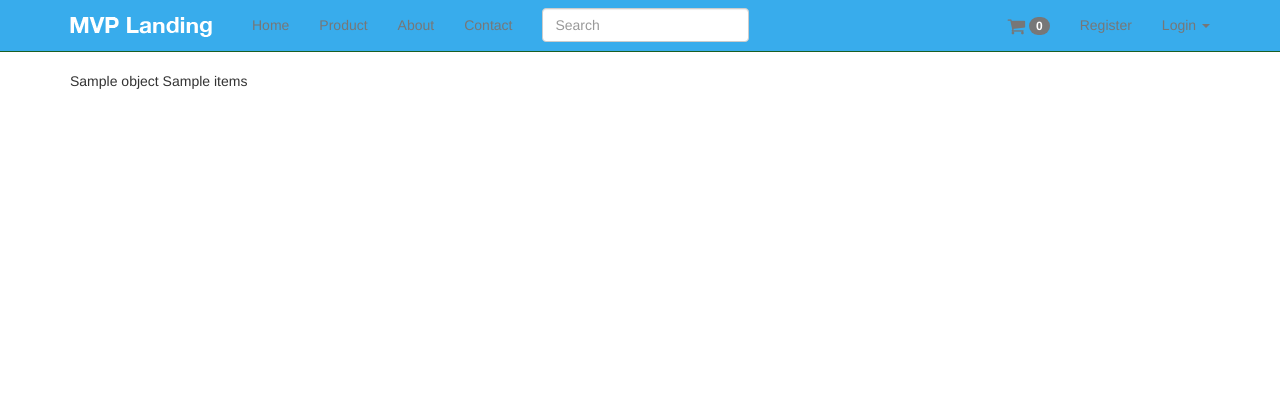
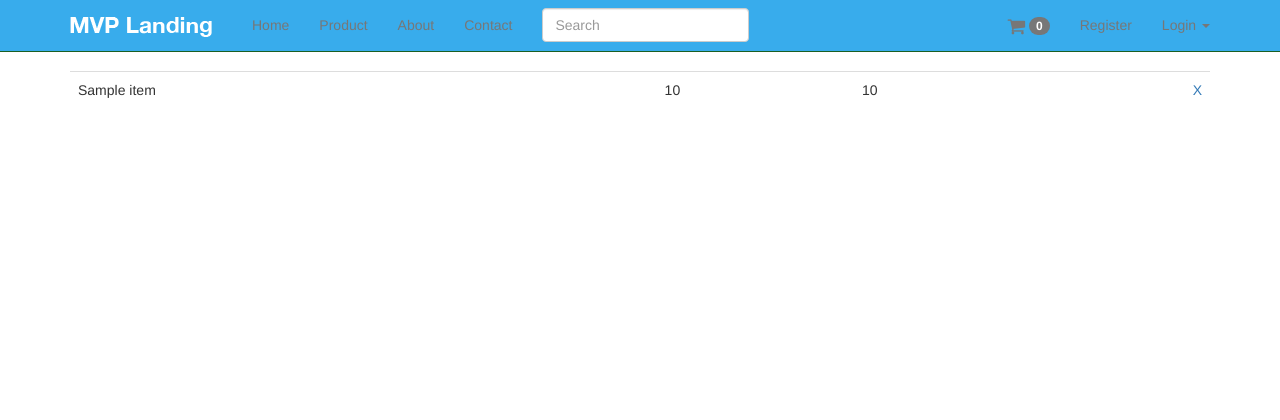
Before and after one commit to djangoleonard/src, a Django app: template templates/carts/carts.html in a window 1280 px wide. Shown: the top 420 px of the page. Run offline with Django 3.2, Linux system fonts and the light colour scheme; the template is opened without the code that fills it: most values are stand-ins (such as "Sample title", 1, 10 or a date in 2020); some libraries are stand-ins or nearby versions.

Commit message:
079 Format Cart Remove Items lesson finished

```diff
--- a/templates/carts/carts.html
+++ b/templates/carts/carts.html
@@ -1,6 +1,17 @@
 {% extends "base.html" %}
 
 {% block content %}
-{{ object }}
-{{ object.items.all }}
+{#    {{ object }}#}
+{#    {{ object.items.all }}#}
+{#    {{ object.cartitem_set.all }}#}
+    <table class="table">
+        {% for item in object.cartitem_set.all %}
+            <tr>
+                <td>{{ item.item.get_title }}</td>
+                <td>{{ item.quantity }}</td>
+            <td>{{ item.line_total }}</td>
+            <td class="text-right"><a href="{{ item.remove }}">X</a></td>
+            </tr>
+        {% endfor %}
+    </table>
 {% endblock %}
```
Also changed, not shown: products/models.py (+22 -10 lines), db.sqlite3.
